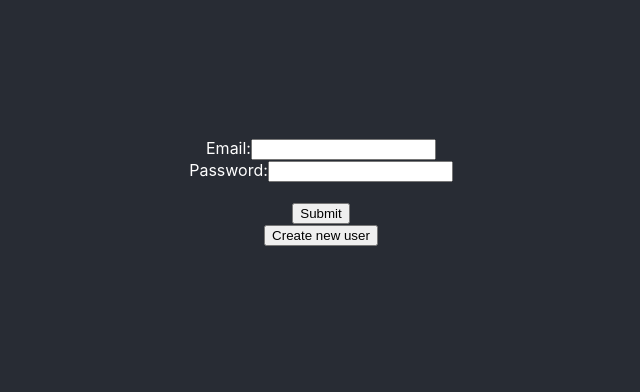
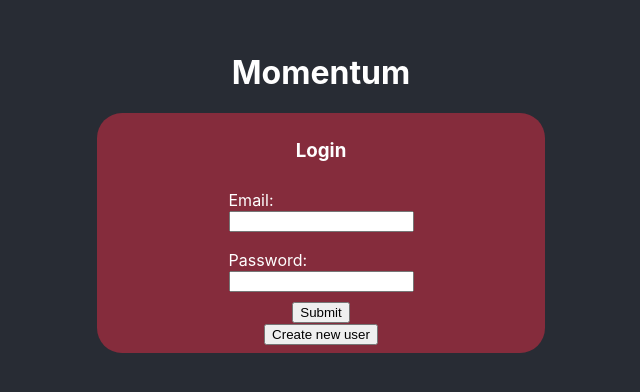
Before and after one commit to methoil/momentum, a React (Create React App) app: page / in a window 1280 px wide. Shown: the part 208-600 px from the top of the page, without its empty margins (319-959 px from the left). Built offline with nearby package versions, Linux system fonts and the light colour scheme; no server answers.

Commit message:
feat - styling for login page

```diff
--- a/src/components/css/login.scss
+++ b/src/components/css/login.scss
@@ -1,7 +1,36 @@
-.login-container {
+@mixin center-content() {
   display: flex;
   flex-direction: column;
   justify-content: center;
   align-items: center;
+}
+
+.login-container {
+  @include center-content();
   min-height: 100vh;
 }
+
+.login-controls-box {
+  @include center-content();
+  display: flex;
+  flex-direction: column;
+  justify-content: center;
+  align-items: center;
+  width: 35vw;
+  height: 30vh;
+  background-color: rgb(133, 44, 60);
+  border-radius: 25px;
+  border: 2px paleturquoise;
+}
+
+.login-form-containers {
+  height: 15vh;
+  display: flex;
+  flex-direction: column;
+  justify-content: space-around;
+  align-items: flex-start;
+}
+
+.login-form-label {
+  display: flex;
+}
--- a/src/components/login.tsx
+++ b/src/components/login.tsx
@@ -55,24 +55,29 @@ export default function Login() {
 
   if (!loggedIn) {
     return (
-      <div className={'login-container'}>
-        <div className={'app-text'}>
+      <div className={'login-container app-text'}>
+        <h1>Momentum</h1>
+        <div className={'login-controls-box'}>
+          <h3>{creatingUser ? 'Create Account' : 'Login'}</h3>
+          <div className={'login-form-containers app-text'}>
+            {creatingUser ? (
               <div>
-            <label>Email:</label>
+                <div className={'login-form-label'}>Username:</div>
+                <input type="text" onChange={handleUsernameChange} />
+              </div>
+            ) : (
+              ''
+            )}
+            <div>
+              <div className={'login-form-label'}>
+                <label>Email</label>:
+              </div>
               <input type="email" onChange={handleEmailChange} />
             </div>
             <div>
-            <label>Password:</label>
+              <div className={'login-form-label'}>Password:</div>
               <input type="password" onChange={handlePasswordChange} />
             </div>
-          {creatingUser ? (
-            <div>
-              <label>Username:</label>
-              <input type="text" onChange={handleUsernameChange} />
-            </div>
-          ) : (
-            <br />
-          )}
           </div>
           <div>
             <button onClick={submitForms}>Submit</button>
@@ -83,6 +88,7 @@ export default function Login() {
             </button>
           </div>
         </div>
+      </div>
     );
   } else {
     return <div className={'app-text'}>Logged in as {user.username}</div>;
```
Lines whose indentation alone changed are shown as unchanged.
